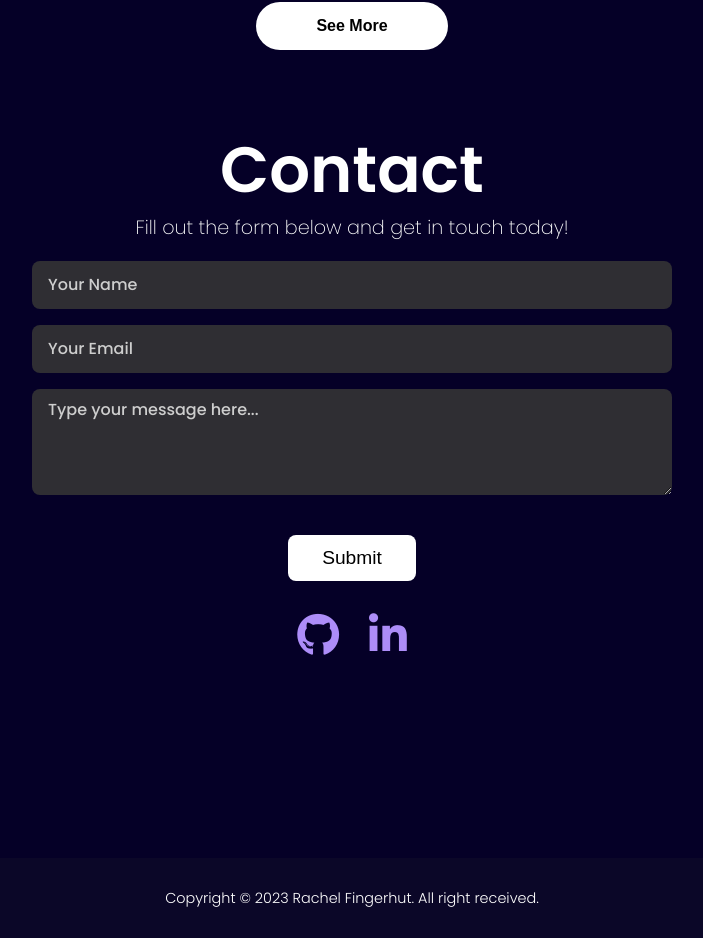
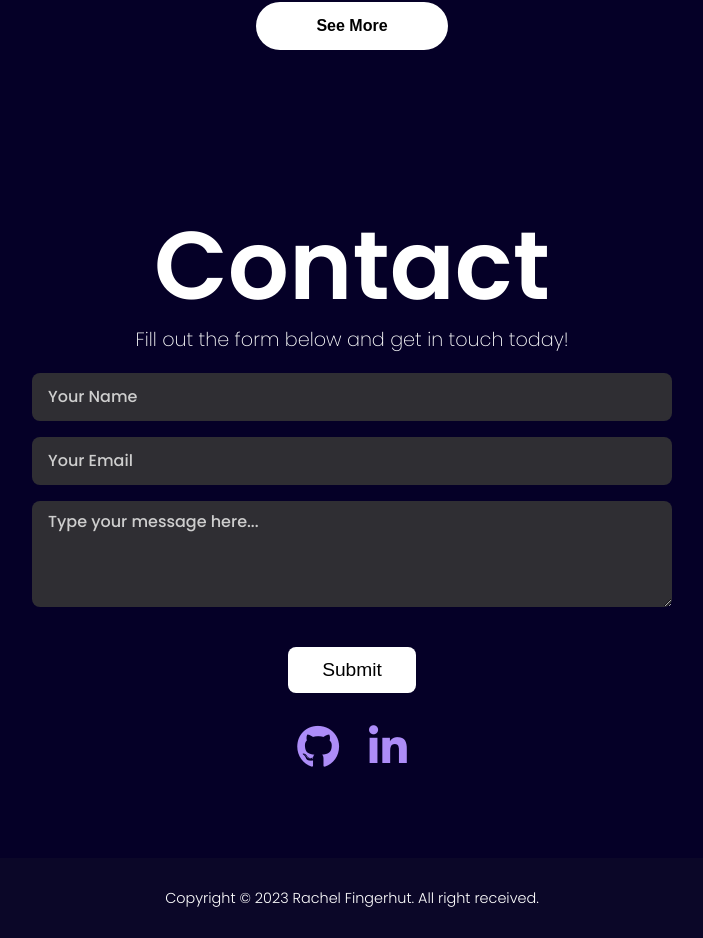
Before and after one commit to rfingerhut93/react-portfolio, a React (Create React App) app: page / in a window 1280 px wide. Shown: the part 2934-3872 px from the top of the page, without its empty margins (288-991 px from the left). Built offline with nearby package versions, Linux system fonts and the light colour scheme.

Commit message:
Adjust styles

```diff
--- a/src/components/Contact/Contact.js
+++ b/src/components/Contact/Contact.js
@@ -3,8 +3,8 @@ import Socials from '../Socials/Socials';
 const Contact = () => {
     return (
         <section id="contact-section">
-            <h2 id="contact-title">Contact</h2>
-            <span id="contact-description">Fill out the form below and get in touch today!</span>
+                <h2 id="contact-title">Contact</h2>
+                <span id="contact-description">Fill out the form below and get in touch today!</span>
             <form id="contact-form">
                 <input type="text" id="name" placeholder="Your Name"/>
                 <input type="email" id="email" placeholder="Your Email"/>
--- a/src/components/Contact/contact.css
+++ b/src/components/Contact/contact.css
@@ -1,23 +1,22 @@
 #contact-section{
     min-height: calc(100vh - 5rem);
     width: 100vw;
-    max-width: 80vw;
     margin: 0 auto;
     padding: 0 1rem;
     text-align: center;
 }
 
 #contact-title{
-    font-size: 4rem;
-    margin: 1rem 0;
+    padding-top: 5rem;
+    font-size: 6rem;
     font-weight: 600;
     color: var(--section-title-color);
+    margin-bottom: 2vh;
 }
 
 #contact-description {
     font-size: 1.2rem;
     font-weight: 200;
-    max-width: 45rem;
 }
 
 #name, #email, #message {
```
